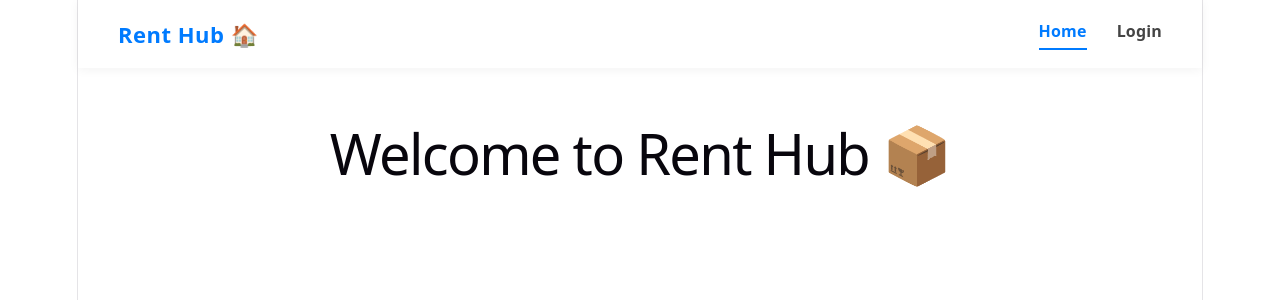
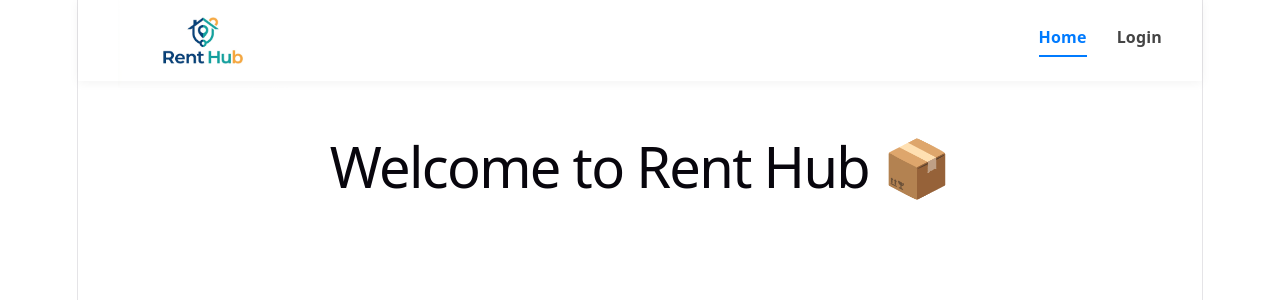
Before and after one commit to PawanMadhuhansaKumara/Rent-Hub, a React (Vite) app: page / in a window 1280 px wide. Shown: the top 300 px of the page. Built offline with nearby package versions, Linux system fonts and the light colour scheme.

Commit message:
logo change

```diff
--- a/src/pages/Navbar.jsx
+++ b/src/pages/Navbar.jsx
@@ -19,7 +19,7 @@ export default function Navbar({ user, setUser }) {
       {/* Brand Logo - Left side */}
       <div style={styles.logo}>
         <Link to="/" style={styles.brandLink}>
-          Rent Hub 🏠
+          <img src="/logo.png" alt="Rent Hub Logo" style={styles.brandLogo} />
         </Link>
       </div>
 
@@ -79,10 +79,15 @@ const styles = {
   },
   brandLink: {
     textDecoration: 'none',
-    color: '#007bff',
-    fontWeight: 'bold',
-    fontSize: '22px',
-    letterSpacing: '0.5px'
+    display: 'flex',
+    alignItems: 'center'
+  },
+  brandLogo: {
+    height: '45px',
+    transform: 'scale(2.1)',
+    transformOrigin: 'left center',
+    mixBlendMode: 'multiply',
+    objectFit: 'contain'
   },
   menu: {
     display: 'flex',
```
Also changed, not shown: public/logo.png (added).
